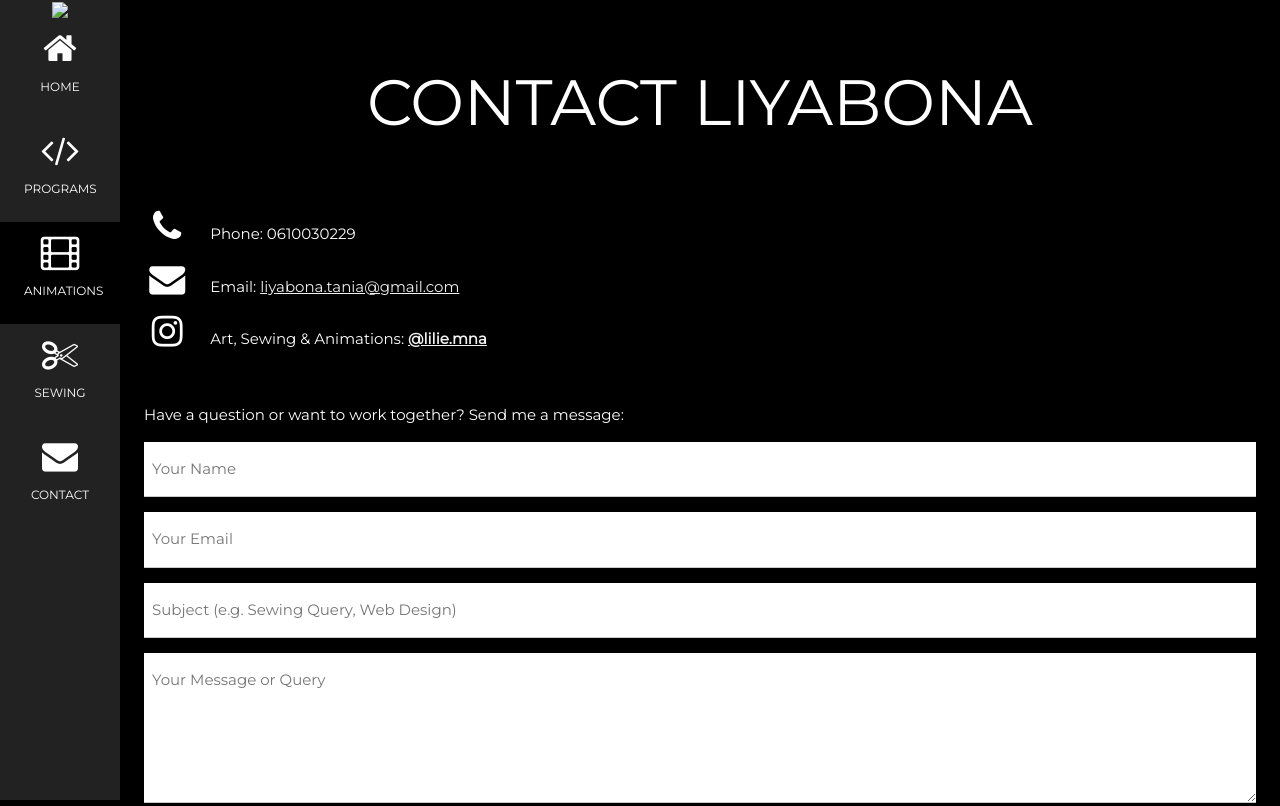
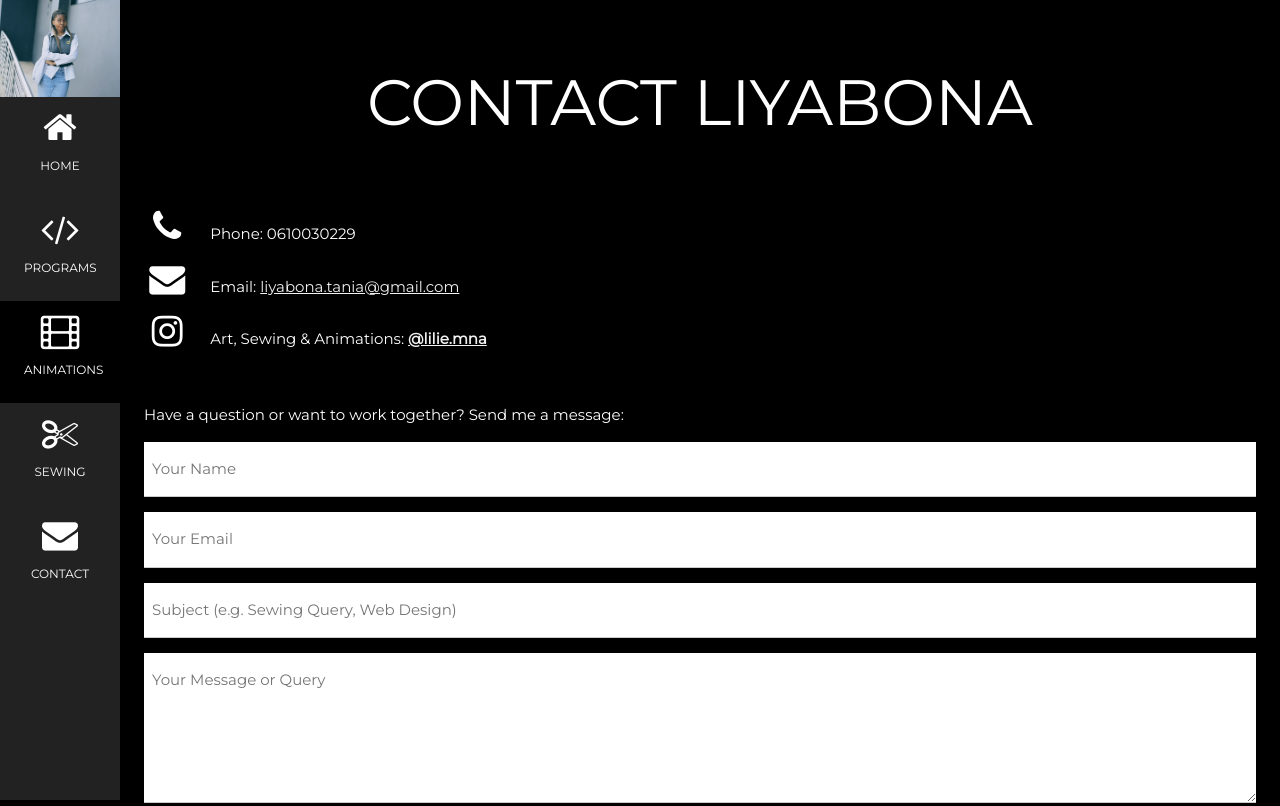
Before and after one commit to liiya-chumi/liyabona-swebPorfolio, a plain HTML site: page contact.html in a window 1280 px wide. Shown: the top 806 px of the page. Drawn offline with nearby package versions, Linux system fonts and the light colour scheme.

Commit message:
Update contact.html

```diff
--- a/contact.html
+++ b/contact.html
@@ -20,7 +20,7 @@ body, h1,h2,h3,h4,h5,h6 {font-family: "Montserrat", sans-serif}
 
 <!-- Icon Bar (Sidebar - hidden on small screens) -->
 <nav class="w3-sidebar w3-bar-block w3-small w3-hide-small w3-center">
-  <img src="images/liya.jpeg" style="width:100%">
+  <img src="liya.jpeg" style="width:100%">
   <a href="index.html" class="w3-bar-item w3-button w3-padding-large w3-hover-black">
     <i class="fa fa-home w3-xxlarge"></i><p>HOME</p>
   </a>
```
